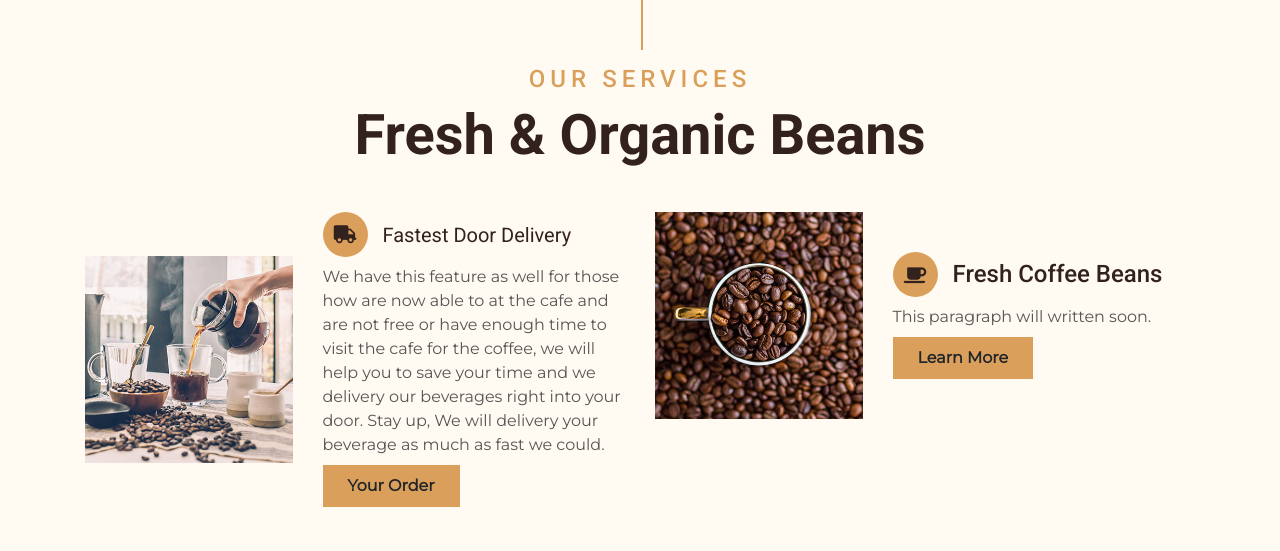
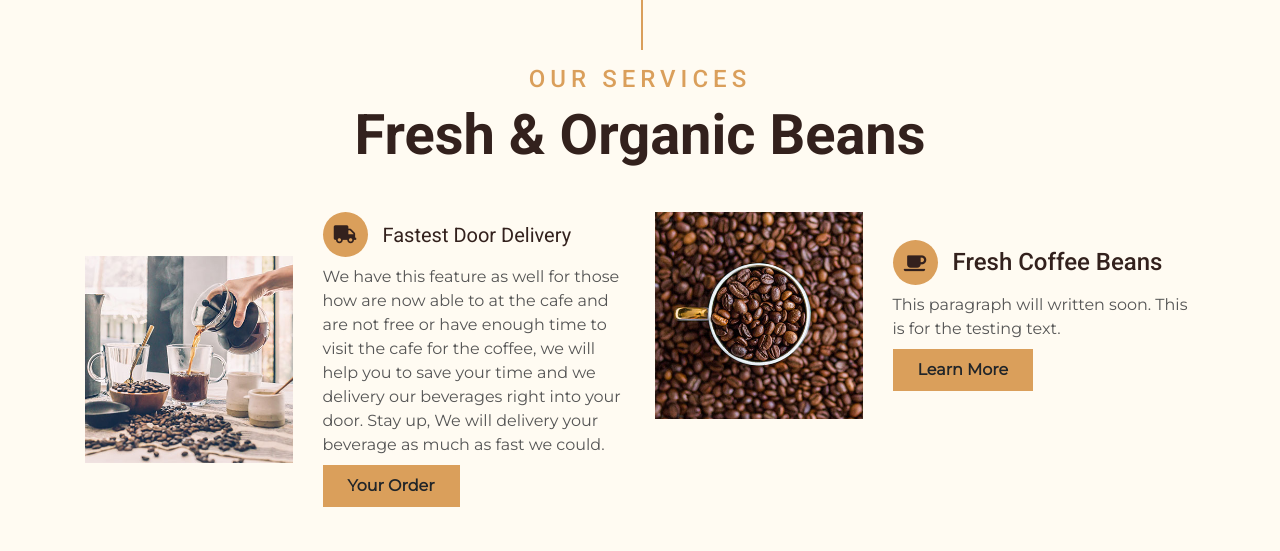
Before and after one commit to BJaySPR/BijayCoffeeHub, a Django app: page /Service in a window 1280 px wide. Shown: the part 546-1097 px from the top of the page. Run offline with Django 5.2, Linux system fonts and the light colour scheme; some libraries are stand-ins or nearby versions.

Commit message:
text test

```diff
--- a/Coffee_Manage_App/templates/main/service.html
+++ b/Coffee_Manage_App/templates/main/service.html
@@ -48,7 +48,7 @@
                         </div>
                         <div class="col-sm-7">
                             <h4><i class="fa fa-coffee service-icon"></i>Fresh Coffee Beans</h4>
-                            <p class="m-0"> This paragraph will written soon.
+                            <p class="m-0"> This paragraph will written soon. This is for the testing text.
                             </p>
                             <a href="" class="btn btn-primary font-weight-bold py-2 px-4 mt-2">Learn More</a>
                         </div>
```
